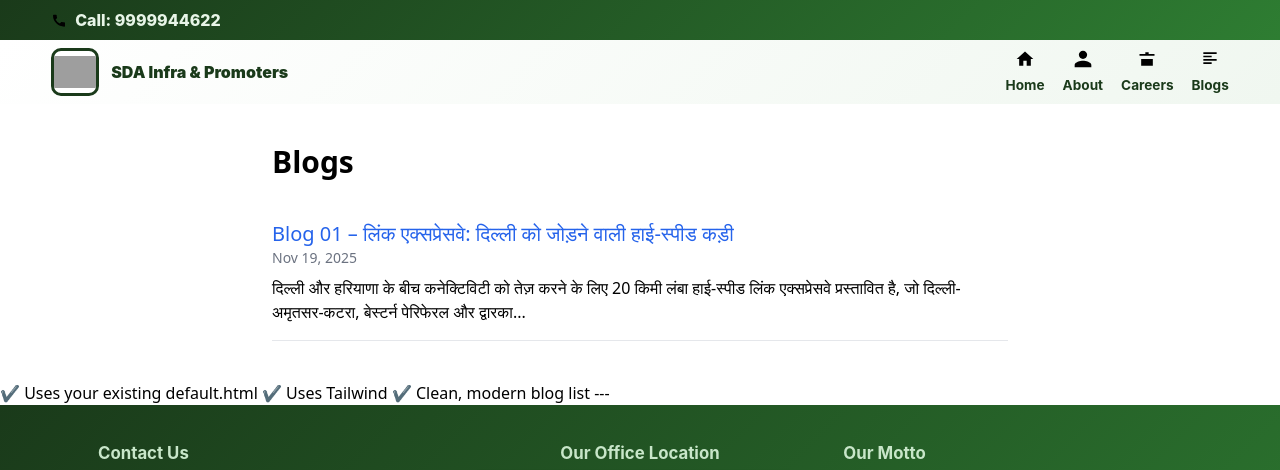
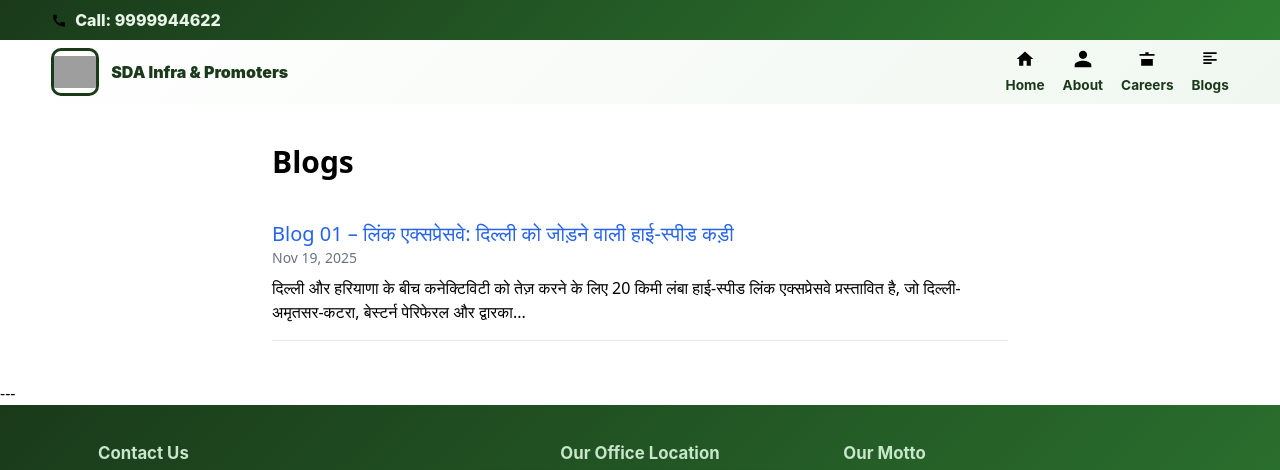
Before and after one commit to tcndot/sdaweb, a Jekyll site: the page built from blogs.html, in a window 1280 px wide, cut to the strip 0-470 px from the top of the page. Built offline with Jekyll 4.4.1, drawn with Linux system fonts in a browser that asks for light colours; nearby versions of some CDN libraries; grey boxes are pictures that could not be loaded.

Commit message:
Update blogs.html

```diff
--- a/blogs.html
+++ b/blogs.html
@@ -18,9 +18,5 @@ permalink: /blogs.html
   {% endfor %}
 </div>
 
-✔ Uses your existing default.html
-✔ Uses Tailwind
-✔ Clean, modern blog list
-
 
 ---
```
